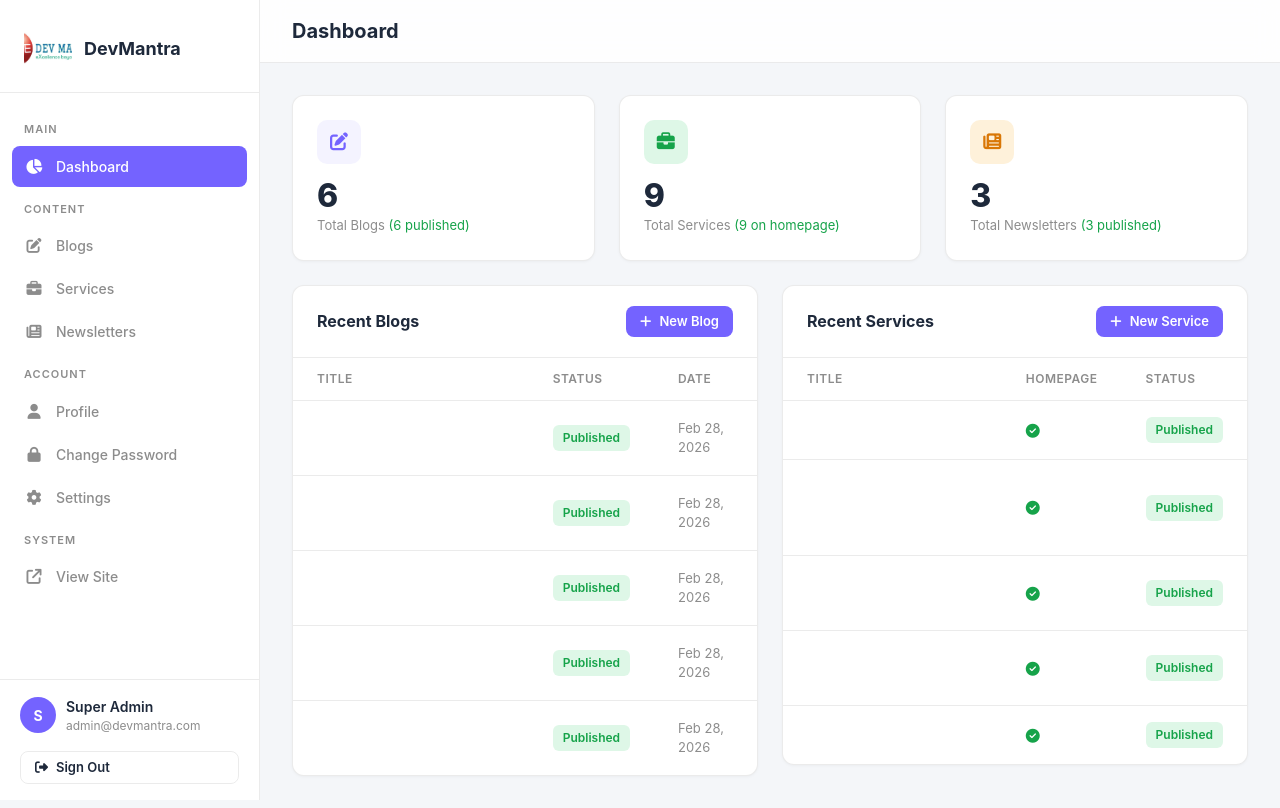
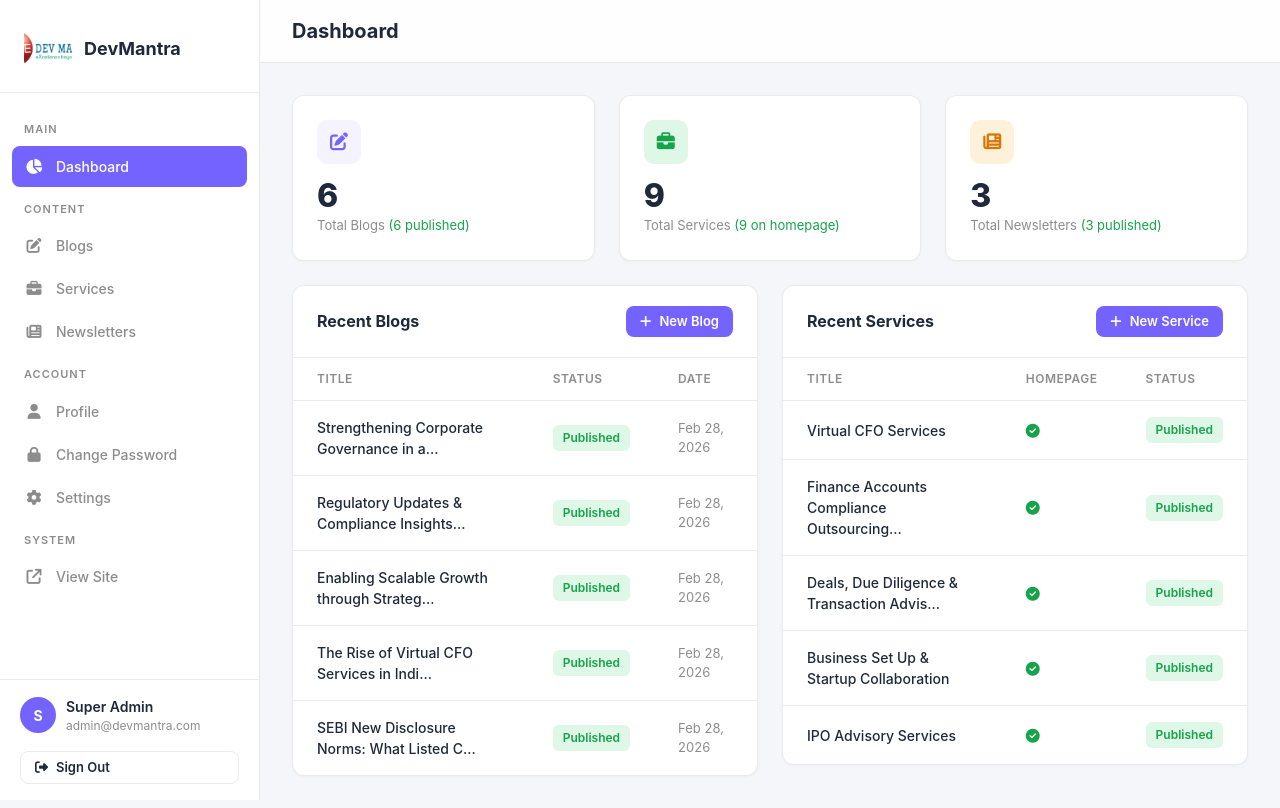
Before and after one commit to Digigit24/Devmantra, a Laravel app: page /admin in a window 1280 px wide. Run offline with Laravel 12, Linux system fonts and the light colour scheme; a user stored in the database is signed in; data comes from the database, SQL or seed files in the repository.

Commit message:
Fix hardcoded white text in admin views for light theme
Replace all color:#fff with color:var(--dm-text) in table titles
and links across dashboard, blogs, services, and newsletters views
so text is visible on the light background.

https://claude.ai/code/session_01D6Ev2K1fexYCVoaDTpUPRd

```diff
--- a/resources/views/admin/blogs/index.blade.php
+++ b/resources/views/admin/blogs/index.blade.php
@@ -48,7 +48,7 @@
                     @endif
                 </td>
                 <td>
-                    <div style="font-weight:600;color:#fff;">{{ Str::limit($blog->title, 50) }}</div>
+                    <div style="font-weight:600;color:var(--dm-text);">{{ Str::limit($blog->title, 50) }}</div>
                     <div style="font-size:12px;color:var(--dm-text-muted);">/blog/{{ $blog->slug }}</div>
                 </td>
                 <td>{{ $blog->category }}</td>
--- a/resources/views/admin/blogs/trash.blade.php
+++ b/resources/views/admin/blogs/trash.blade.php
@@ -28,7 +28,7 @@
             @forelse($blogs as $blog)
             <tr>
                 <td>
-                    <div style="font-weight:600;color:#fff;">{{ Str::limit($blog->title, 50) }}</div>
+                    <div style="font-weight:600;color:var(--dm-text);">{{ Str::limit($blog->title, 50) }}</div>
                     <div style="font-size:12px;color:var(--dm-text-muted);">/blog/{{ $blog->slug }}</div>
                 </td>
                 <td style="color:var(--dm-text-muted);">{{ $blog->category }}</td>
--- a/resources/views/admin/dashboard.blade.php
+++ b/resources/views/admin/dashboard.blade.php
@@ -53,7 +53,7 @@
                     @forelse($recentBlogs as $blog)
                     <tr>
                         <td>
-                            <a href="{{ route('admin.blogs.edit', $blog) }}" style="color:#fff;font-weight:500;">
+                            <a href="{{ route('admin.blogs.edit', $blog) }}" style="color:var(--dm-text);font-weight:500;">
                                 {{ Str::limit($blog->title, 40) }}
                             </a>
                         </td>
@@ -91,7 +91,7 @@
                     @forelse($recentServices as $service)
                     <tr>
                         <td>
-                            <a href="{{ route('admin.services.edit', $service) }}" style="color:#fff;font-weight:500;">
+                            <a href="{{ route('admin.services.edit', $service) }}" style="color:var(--dm-text);font-weight:500;">
                                 {{ Str::limit($service->title, 40) }}
                             </a>
                         </td>
--- a/resources/views/admin/newsletters/index.blade.php
+++ b/resources/views/admin/newsletters/index.blade.php
@@ -39,7 +39,7 @@
             @forelse($newsletters as $newsletter)
             <tr>
                 <td>
-                    <div style="font-weight:600;color:#fff;">{{ Str::limit($newsletter->title, 50) }}</div>
+                    <div style="font-weight:600;color:var(--dm-text);">{{ Str::limit($newsletter->title, 50) }}</div>
                     <div style="font-size:12px;color:var(--dm-text-muted);">/newsletter/{{ $newsletter->slug }}</div>
                 </td>
                 <td style="color:var(--dm-text-muted);">{{ $newsletter->edition_label ?? '-' }}</td>
--- a/resources/views/admin/newsletters/trash.blade.php
+++ b/resources/views/admin/newsletters/trash.blade.php
@@ -28,7 +28,7 @@
             @forelse($newsletters as $newsletter)
             <tr>
                 <td>
-                    <div style="font-weight:600;color:#fff;">{{ Str::limit($newsletter->title, 50) }}</div>
+                    <div style="font-weight:600;color:var(--dm-text);">{{ Str::limit($newsletter->title, 50) }}</div>
                     <div style="font-size:12px;color:var(--dm-text-muted);">/newsletter/{{ $newsletter->slug }}</div>
                 </td>
                 <td style="color:var(--dm-text-muted);">{{ $newsletter->edition_label ?? '-' }}</td>
--- a/resources/views/admin/services/index.blade.php
+++ b/resources/views/admin/services/index.blade.php
@@ -47,7 +47,7 @@
                     @endif
                 </td>
                 <td>
-                    <div style="font-weight:600;color:#fff;">{{ Str::limit($service->title, 50) }}</div>
+                    <div style="font-weight:600;color:var(--dm-text);">{{ Str::limit($service->title, 50) }}</div>
                     <div style="font-size:12px;color:var(--dm-text-muted);">/services/{{ $service->slug }}</div>
                 </td>
                 <td>
--- a/resources/views/admin/services/trash.blade.php
+++ b/resources/views/admin/services/trash.blade.php
@@ -28,7 +28,7 @@
             @forelse($services as $service)
             <tr>
                 <td>
-                    <div style="font-weight:600;color:#fff;">{{ Str::limit($service->title, 50) }}</div>
+                    <div style="font-weight:600;color:var(--dm-text);">{{ Str::limit($service->title, 50) }}</div>
                     <div style="font-size:12px;color:var(--dm-text-muted);">/services/{{ $service->slug }}</div>
                 </td>
                 <td>
```
